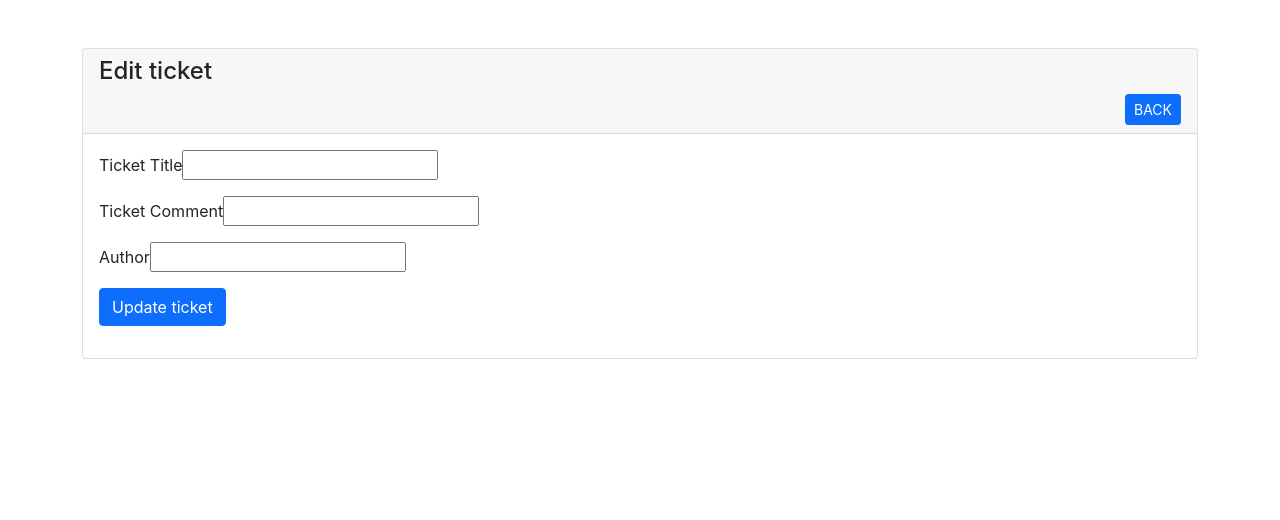
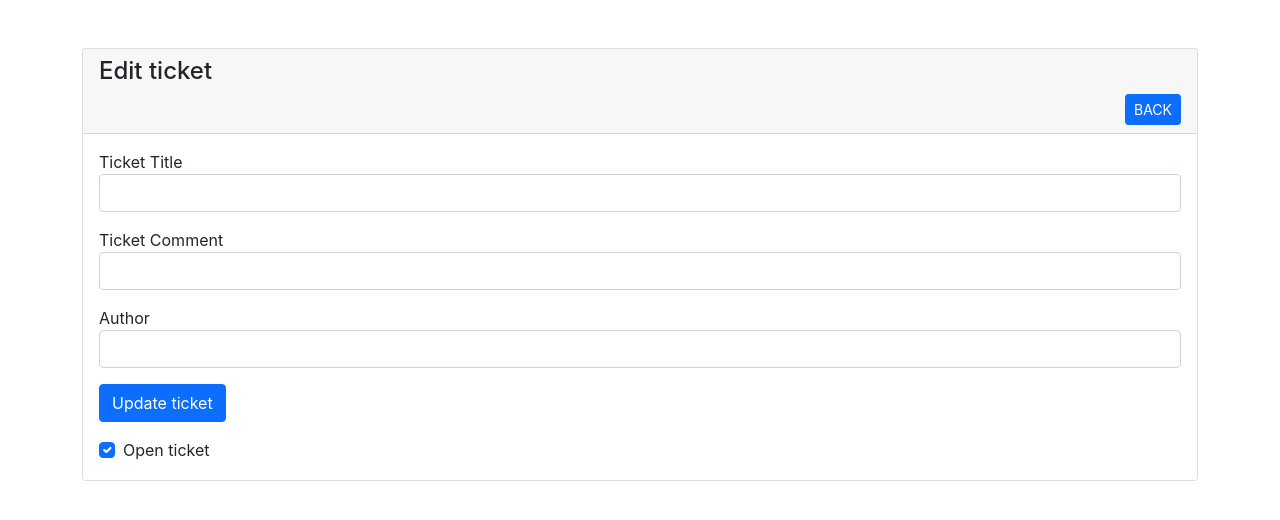
Before and after one commit to NikolajMansson/ticket-app, a React (Create React App) app: page /edit-ticket/1 in a window 1280 px wide. Shown: the top 520 px of the page. Built offline with nearby package versions, Linux system fonts and the light colour scheme; no server answers.

Commit message:
Added OPEN/CLOSE functionality on ticket

```diff
--- a/src/pages/Editticket.js
+++ b/src/pages/Editticket.js
@@ -4,13 +4,25 @@ import {Link} from 'react-router-dom';
 
 class Editticket extends Component
 {
-    state = {
-        id: null,
+    constructor(props) {
+    super(props);
+    this.state = { id: null,
         title: "",
         comment: "",
         open: true,
         author: "",
-    }
+        checkbox1: true };
+    this.handleCheckboxChange = this.handleCheckboxChange.bind(this);
+  }
+
+
+    handleCheckboxChange(e) {
+      const element = e.target;
+      this.setState({
+          checkbox1: element.checked,
+          open: element.checked
+      });
+  }
 
     handleInput = (e) => {
         this.setState({
@@ -19,6 +31,7 @@ class Editticket extends Component
     }
 
     async componentDidMount(){
+
         const ticket_id = this.props.match.params.id;
         const res = await axios.get(`http://104.248.24.248/api/ticket/${ticket_id}`);
         if(res.status === 200){
@@ -28,6 +41,7 @@ class Editticket extends Component
                 comment: res.data.data.comment,
                 open: res.data.data.open,
                 author: res.data.data.author,
+                checkbox1: res.data.data.open
             })
 
         }
@@ -35,12 +49,9 @@ class Editticket extends Component
 
     updateTicket = async (e) => {
         e.preventDefault();
-
         document.getElementById('updatebtn').disabled = true;
         document.getElementById('updatebtn').innerText = "Updating";
         const ticket_id = this.props.match.params.id;
-        console.log('ticket id');
-        console.log(ticket_id);
         const res  = await axios.put(`http://104.248.24.248/api/ticket/${ticket_id}`, this.state);
         if(res.status === 200){
             document.getElementById('updatebtn').disabled = false;
@@ -59,21 +70,28 @@ class Editticket extends Component
                                     <Link to={'/'} className="btn btn-primary btn-sm float-end">BACK</Link>
                             </div>
                             <div className='card-body'>
+
+
                                 <form onSubmit={this.updateTicket}>
                                     <div className="form-group mb-3">
                                         <label>Ticket Title</label>
-                                        <input type="text" name="title" onChange={this.handleInput} value={this.state.title} className="form-controll" />
+                                        <input type="text" name="title" onChange={this.handleInput} value={this.state.title} className="form-control" />
                                     </div>
                                     <div className="form-group mb-3">
                                         <label>Ticket Comment</label>
-                                        <input type="text" name="comment" onChange={this.handleInput} value={this.state.comment} className="form-controll" />
+                                        <input type="text" name="comment" onChange={this.handleInput} value={this.state.comment} className="form-control" />
                                     </div>
                                     <div className="form-group mb-3">
                                         <label>Author</label>
-                                        <input type="text" name="author" onChange={this.handleInput} value={this.state.author} className="form-controll" />
+                                        <input type="text" name="author" onChange={this.handleInput} value={this.state.author} className="form-control" />
                                     </div>
+
                                     <div className="form-group mb-3">
                                         <button type="submit" id="updatebtn" className="btn btn-primary">Update ticket</button>
+                                    </div>
+                                    <div className="form-group form-check">
+                                        <input type="checkbox" className="form-check-input" name='checkbox1' id="exampleCheck1" checked={this.state.checkbox1} onChange={ this.handleCheckboxChange }/>
+                                        <label className="form-check-label">Open ticket</label>
                                     </div>
                                 </form>
                             </div>
```
